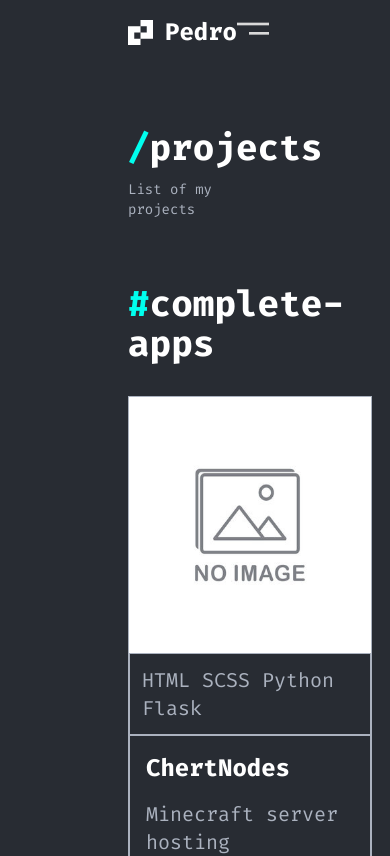
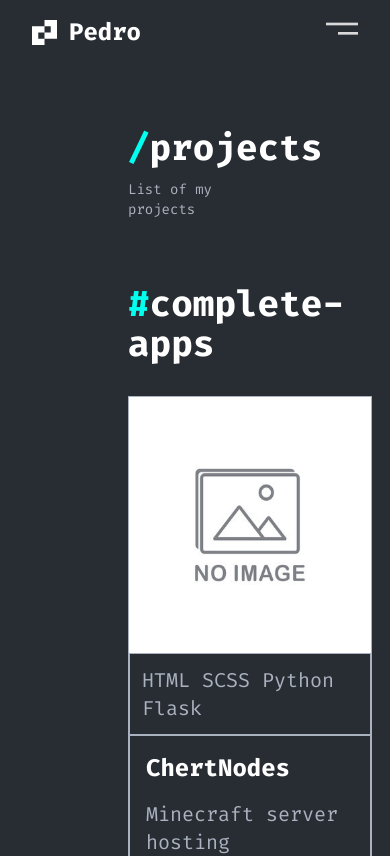
Before and after one commit to PedroSincero/Portfolio, a React (Vite) app: page /projects in a window 390 px wide. Shown: the top 856 px of the page. Built offline with nearby package versions, Linux system fonts and the light colour scheme.

Commit message:
tela de about

```diff
--- a/src/components/AboutMe/index.jsx
+++ b/src/components/AboutMe/index.jsx
@@ -1,5 +1,6 @@
 import Line from '../../assets/Line7.svg';
 import ImageAbout from '../../assets/Image1.png'
+import { Link } from 'react-router-dom';
 
 export default function AboutMe() {
   return (
@@ -20,7 +21,9 @@ export default function AboutMe() {
           <p className=' pb-14'>
             Transforming my creativity and knowledge into a websites has been my passion for over a year. I have been helping various clients to establish their presence online. I always strive to learn about the newest technologies and frameworks. I am a hard worker and I always try to deliver the best quality possible.
           </p>
-          <button className='border border-primary px-4 py-2' type="button">{'Read more ~>'}</button>
+          <Link to='/about'>
+            <button className='border border-primary px-4 py-2' type="button">{'Read more ~>'}</button>
+          </Link>
         </div>
         <div>
           <img src={ImageAbout} alt="teste" />
--- a/src/components/Header/index.jsx
+++ b/src/components/Header/index.jsx
@@ -3,7 +3,7 @@ import LogoDefault from "../LogoDefault"
 
 export default function Header() {
   return (
-    <div className="flex py-4 sticky top-0 justify-between bg-background z-40 px-32 min-[1920px]:px-48">
+    <div className="flex py-4 px-8 sticky top-0 justify-between bg-background z-40 lg:px-32 min-[1920px]:px-48">
       <div className="flex items-center gap-3 text-2xl font-bold">
         <LogoDefault />
         <p>Pedro</p>
```
